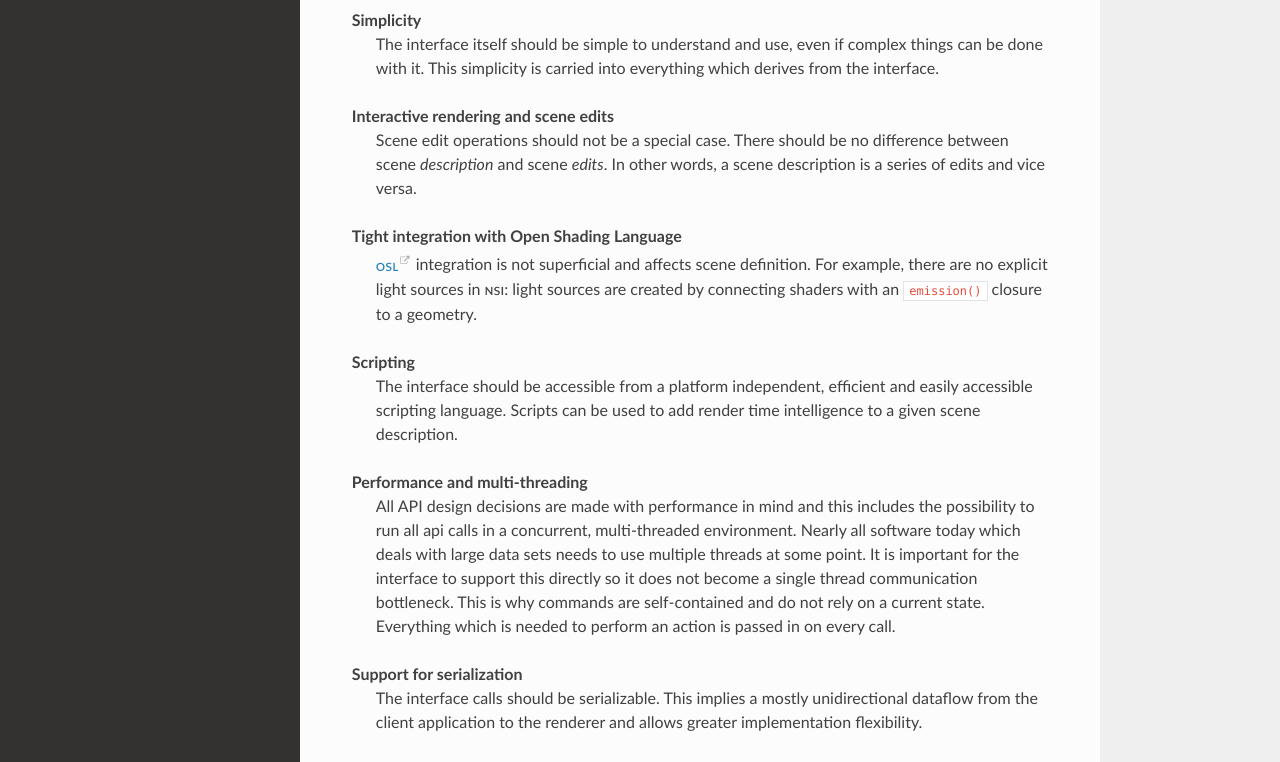
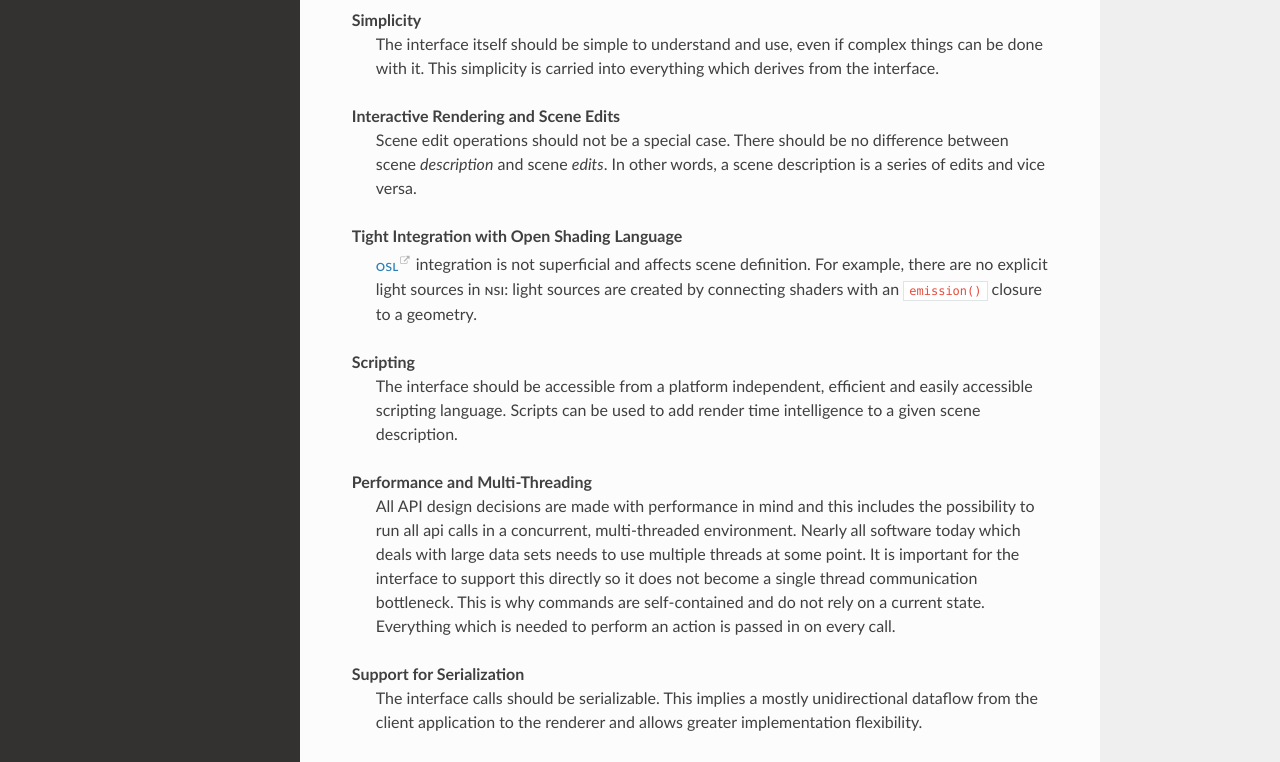
Before and after one commit to virtualritz/nsi-docs, a Sphinx documentation site: the page built from docs/background.rst, in a window 1280 px wide and 1400 px high. Shown: the part 466-1228 px from the top of the window. Built offline with Sphinx 7.4.7 and the Read the Docs theme 2.0.0, drawn with Linux system fonts in a browser that asks for light colours.

```diff
--- a/docs/background.rst
+++ b/docs/background.rst
@@ -27,13 +27,13 @@ The design of the |nsi| was shaped by multiple goals:
     if complex things can be done with it. This simplicity is carried
     into everything which derives from the interface.
 
-| **Interactive rendering and scene edits**
+| **Interactive Rendering and Scene Edits**
 |   Scene edit operations should not be a special case. There should be
     no difference between scene *description* and scene *edits*. In
     other words, a scene description is a series of edits and vice
     versa.
 
-| **Tight integration with Open Shading Language**
+| **Tight Integration with Open Shading Language**
 |   |osl| integration is not superficial and affects scene definition.
     For example, there are no explicit light sources in |nsi|: light
     sources are created by connecting shaders with an ``emission()``
@@ -44,7 +44,7 @@ The design of the |nsi| was shaped by multiple goals:
     efficient and easily accessible scripting language. Scripts can be
     used to add render time intelligence to a given scene description.
 
-| **Performance and multi-threading**
+| **Performance and Multi-Threading**
 |   All API design decisions are made with performance in mind and this
     includes the possibility to run all api calls in a concurrent,
     multi-threaded environment. Nearly all software today which deals
@@ -55,7 +55,7 @@ The design of the |nsi| was shaped by multiple goals:
     Everything which is needed to perform an action is passed in on
     every call.
 
-| **Support for serialization**
+| **Support for Serialization**
 |   The interface calls should be serializable. This implies a mostly
     unidirectional dataflow from the client application to the renderer
     and allows greater implementation flexibility.
```
